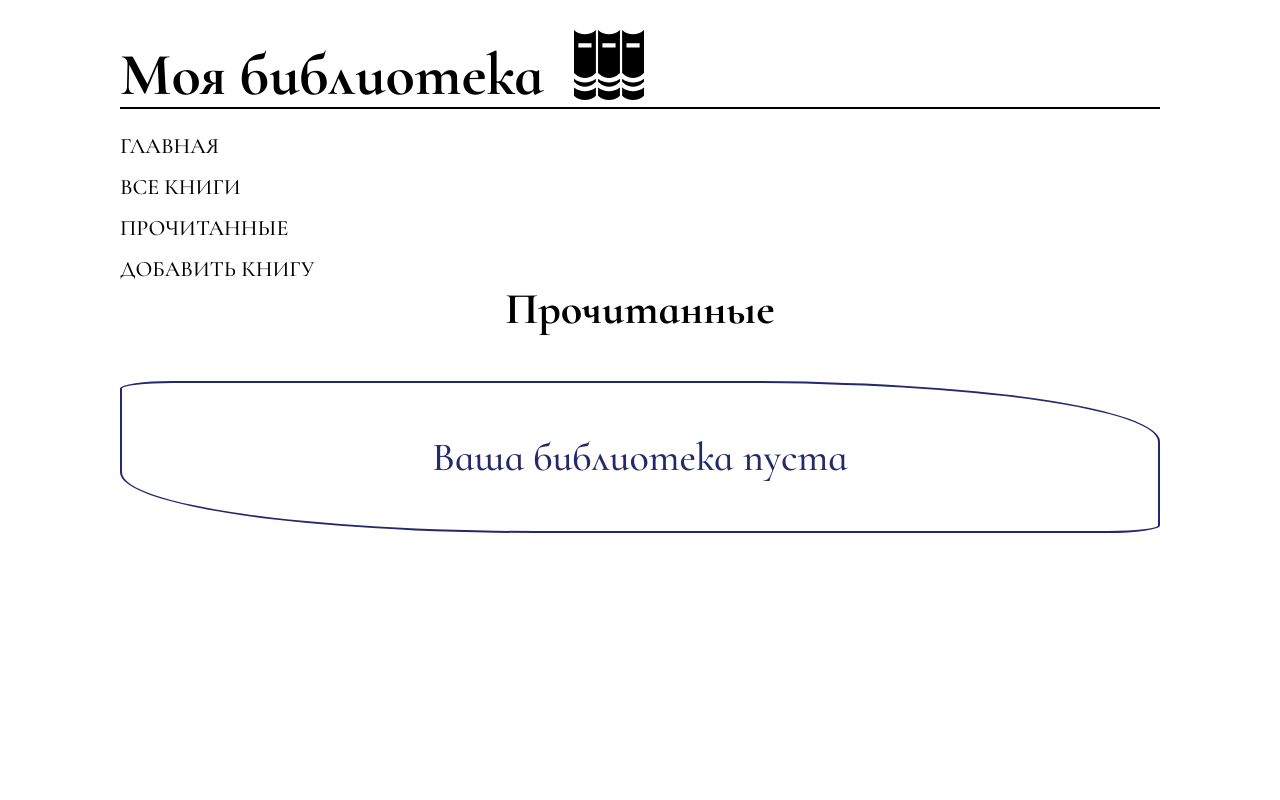
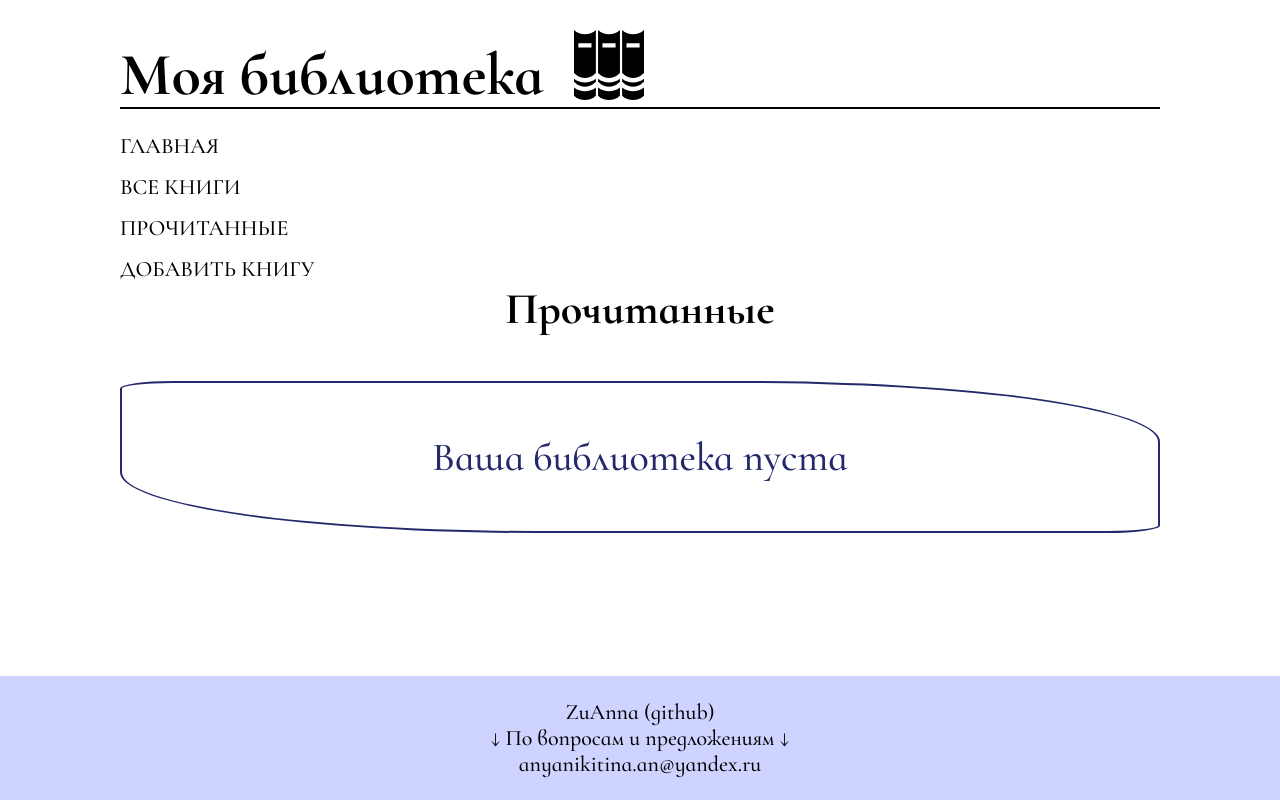
Before and after one commit to ZuAnna/library, a plain HTML site: page readed.html in a window 1280 px wide. Drawn offline with Linux system fonts and the light colour scheme.

Commit message:
craete footer

```diff
--- a/js/headerfooter.js
+++ b/js/headerfooter.js
@@ -29,4 +29,27 @@ class MyHeader extends HTMLElement {
    `
    }
 }
-customElements.define('my-header', MyHeader)
+customElements.define('my-header', MyHeader);
+
+class MyFooter extends HTMLElement {
+  connectedCallback (){
+    this.innerHTML = `
+    <footer class="footer">
+    <div class="container">
+      <div class="footer__text">
+        <a href="https://github.com/ZuAnna" class="footer__link">
+          <p class="footer__text-p">
+          ZuAnna (github)
+         </p>
+        </a>
+        <a href="mailto:anyanikitina.an@yandex.ru" class="footer__email"> <span> &#8595 По вопросам и предложениям &#8595</span><br>anyanikitina.an@yandex.ru</a>
+
+      </div>
+    </div>
+  </footer>
+
+  `
+  }
+}
+
+customElements.define ('my-footer', MyFooter);
--- a/readed.html
+++ b/readed.html
@@ -55,6 +55,7 @@
       </div>
 
    </main>
+   <my-footer></my-footer>
    <script src="js/script.js"></script>
 </body>
 </html>
--- a/scss/styles.scss
+++ b/scss/styles.scss
@@ -13,11 +13,22 @@ a {
 }
 
 $accentColor: #23296b;
+$bckColor:#ced3ff;
+
+html{
+  height: 100%;
+}
 body {
   font-family: "Cormorant Infant", serif;
   font-size: 22px;
   font-weight: 500;
+  display: grid;
+  min-height: 100%;
+  grid-template-rows: auto 1fr auto;
 }
+// body, html{
+//   min-height: 100vh;
+// }
 .container {
   max-width: 1300px;
   padding: 0 120px;
@@ -94,11 +105,15 @@ body {
   }
 }
 
+main{
+
+}
 .main {
+
   &__inner {
     max-width: 500px;
     height: 500px;
-    background-color: #ced3ff;
+    background-color: $bckColor;
     border-radius: 50%;
     margin: 0 auto;
   }
@@ -122,8 +137,7 @@ body {
   &__title {
     display: flex;
     margin-bottom: 45px;
-    // text-align: center;
-    // margin: 0 auto;
+
   }
   &__titletext {
     margin: 0 auto;
@@ -147,3 +161,13 @@ body {
       }
   }
 }
+.footer{
+  position: sticky;
+  text-align: center;
+  background-color: $bckColor;
+  bottom: 0;
+  &__text{
+    margin-top: 30px;
+    padding: 23px 0;
+  }
+}
```
Also changed, not shown: addbooks.html (+9 -0 lines), allbooks.html (+2 -1 lines), index.html (+42 -0 lines), css/styles.css, 1 other file.
